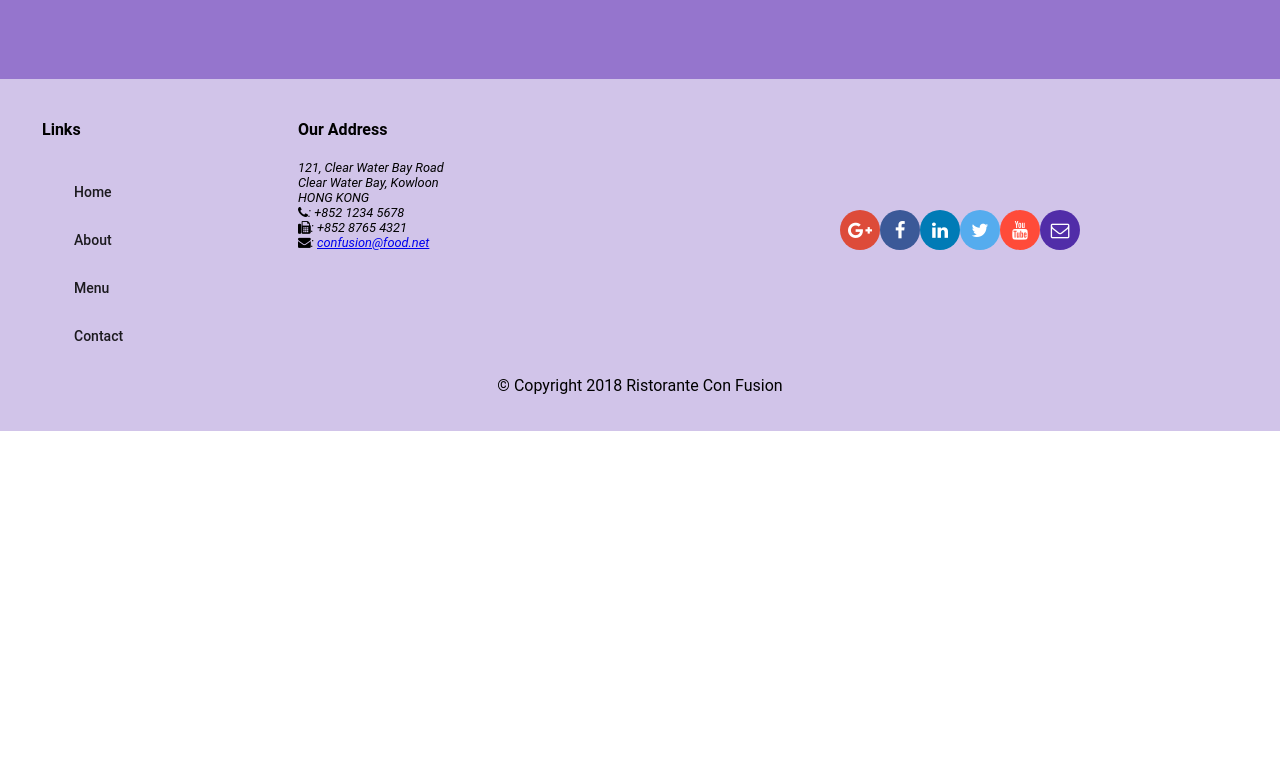
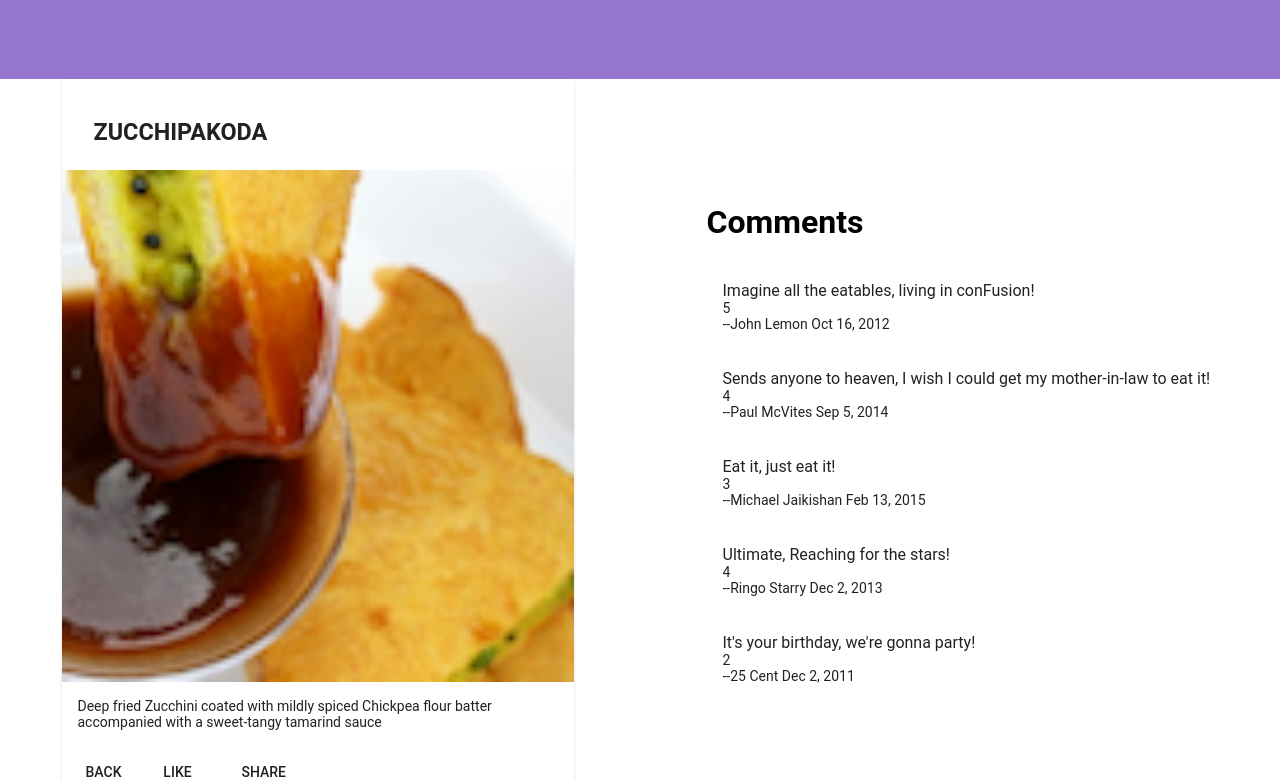
Before and after one commit to abhinav-kesari/angular_project, an Angular app: page /dishdetail/1 in a window 1280 px wide. Before the commit this address led to /. Shown: the part 260-1040 px from the top of the page. Before the commit the page ends 800 px from the top, so only its background shows below. Built offline with nearby package versions, Linux system fonts and the light colour scheme.

Commit message:
Single Page Applications Part 2

```diff
--- a/src/app/app-routing/routes.ts
+++ b/src/app/app-routing/routes.ts
@@ -9,6 +9,7 @@
 export const routes: Routes = [
   { path: 'home',  component: HomeComponent },
   { path: 'menu',     component: MenuComponent },
+  { path: 'dishdetail/:id',     component: DishdetailComponent },
   { path: 'contactus',    component: ContactComponent },
   { path: '', redirectTo: '/home', pathMatch: 'full' }
 ];
--- a/src/app/dishdetail/dishdetail.component.html
+++ b/src/app/dishdetail/dishdetail.component.html
@@ -21,6 +21,7 @@
           </p>
         </mat-card-content>
         <mat-card-actions>
+          <button mat-button (click)="goBack()">BACK</button>
           <button mat-button>LIKE</button>
           <button mat-button>SHARE</button>
         </mat-card-actions>
--- a/src/app/dishdetail/dishdetail.component.ts
+++ b/src/app/dishdetail/dishdetail.component.ts
@@ -1,5 +1,10 @@
-import { Component, OnInit, Input } from '@angular/core';
+import { Component, OnInit } from '@angular/core';
 import { Dish } from '../shared/dish';
+
+import { DishService } from '../services/dish.service';
+
+import { Params, ActivatedRoute } from '@angular/router';
+import { Location } from '@angular/common';
 
 
 @Component({
@@ -9,11 +14,18 @@
 })
 export class DishdetailComponent implements OnInit {
 
-  @Input() dish : Dish;
+  dish : Dish;
 
-  constructor() { }
+  constructor(private dishservice: DishService,
+    private route: ActivatedRoute,
+    private location: Location) { }
 
   ngOnInit() {
+    let id = this.route.snapshot.params['id'];
+    this.dish = this.dishservice.getDish(id);
   }
 
+  goBack(): void {
+    this.location.back();
+  }
 }
--- a/src/app/footer/footer.component.html
+++ b/src/app/footer/footer.component.html
@@ -9,10 +9,10 @@
       <div fxFlex="40" fxFlexOffset="20px">
         <h4>Links</h4>
         <mat-list>
-          <mat-list-item><a mat-button>Home</a></mat-list-item>
+          <mat-list-item><a mat-button routeLink="/home">Home</a></mat-list-item>
           <mat-list-item><a mat-button>About</a></mat-list-item>
-          <mat-list-item><a mat-button>Menu</a></mat-list-item>
-          <mat-list-item><a mat-button>Contact</a></mat-list-item>
+          <mat-list-item><a mat-button routeLink="/menu">Menu</a></mat-list-item>
+          <mat-list-item><a mat-button routeLink="/contactus">Contact</a></mat-list-item>
         </mat-list>
       </div>
       <div fxFlex="55">
--- a/src/app/menu/menu.component.html
+++ b/src/app/menu/menu.component.html
@@ -11,7 +11,7 @@
 
      <div fxFlex>
       <mat-grid-list cols="2" rowHeight="200px">
-        <mat-grid-tile *ngFor="let dish of dishes" (click)="onSelect(dish)">
+        <mat-grid-tile *ngFor="let dish of dishes" [routerLink]="['/dishdetail', dish.id]">
           <img height="200px" src={{dish.image}} alt={{dish.name}}>
           <mat-grid-tile-footer>
             <h1>{{dish.name | uppercase}}</h1>
@@ -21,4 +21,3 @@
      </div>
 
 </div>
-<app-dishdetail [dish]="selectedDish"></app-dishdetail>
```
